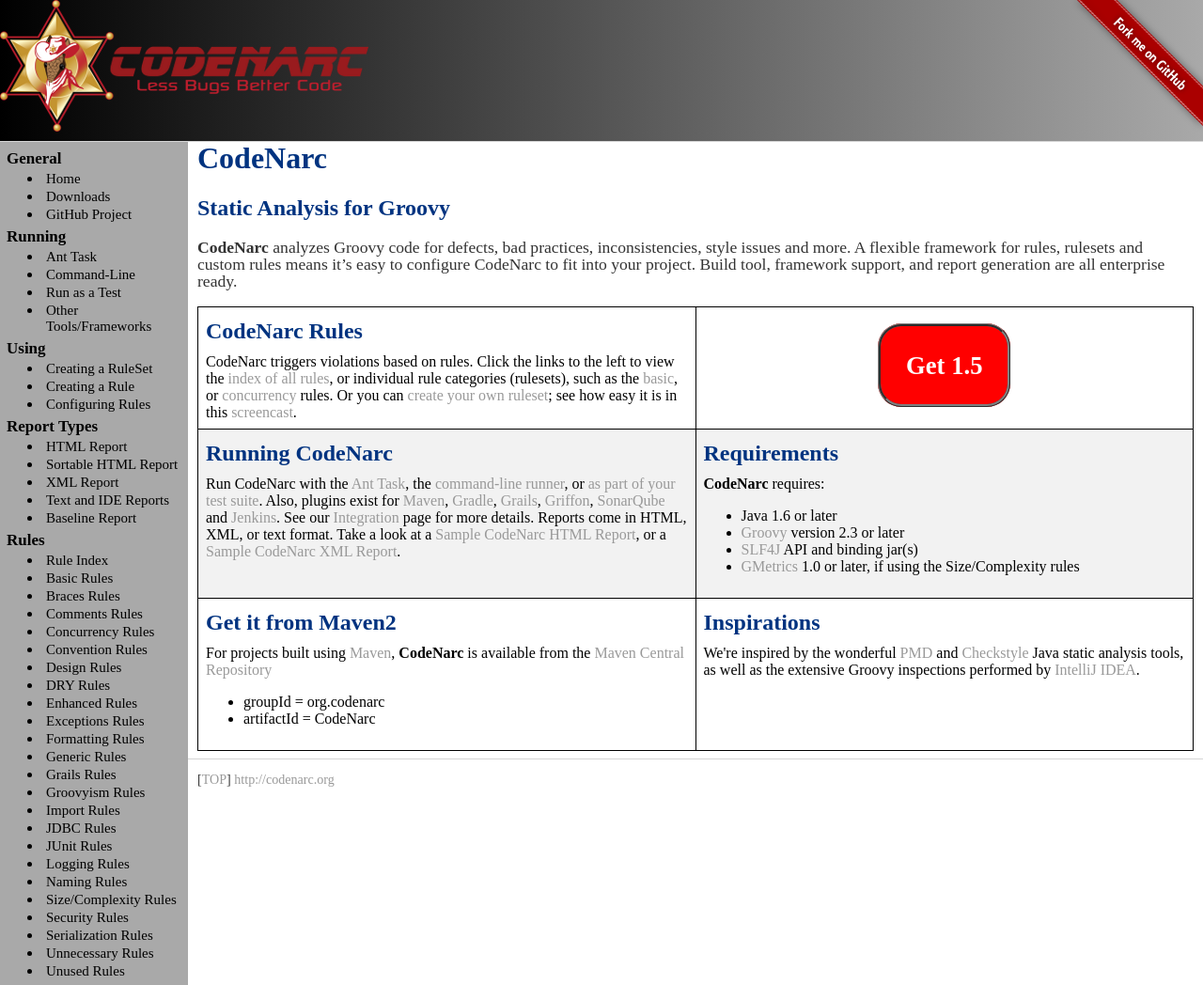
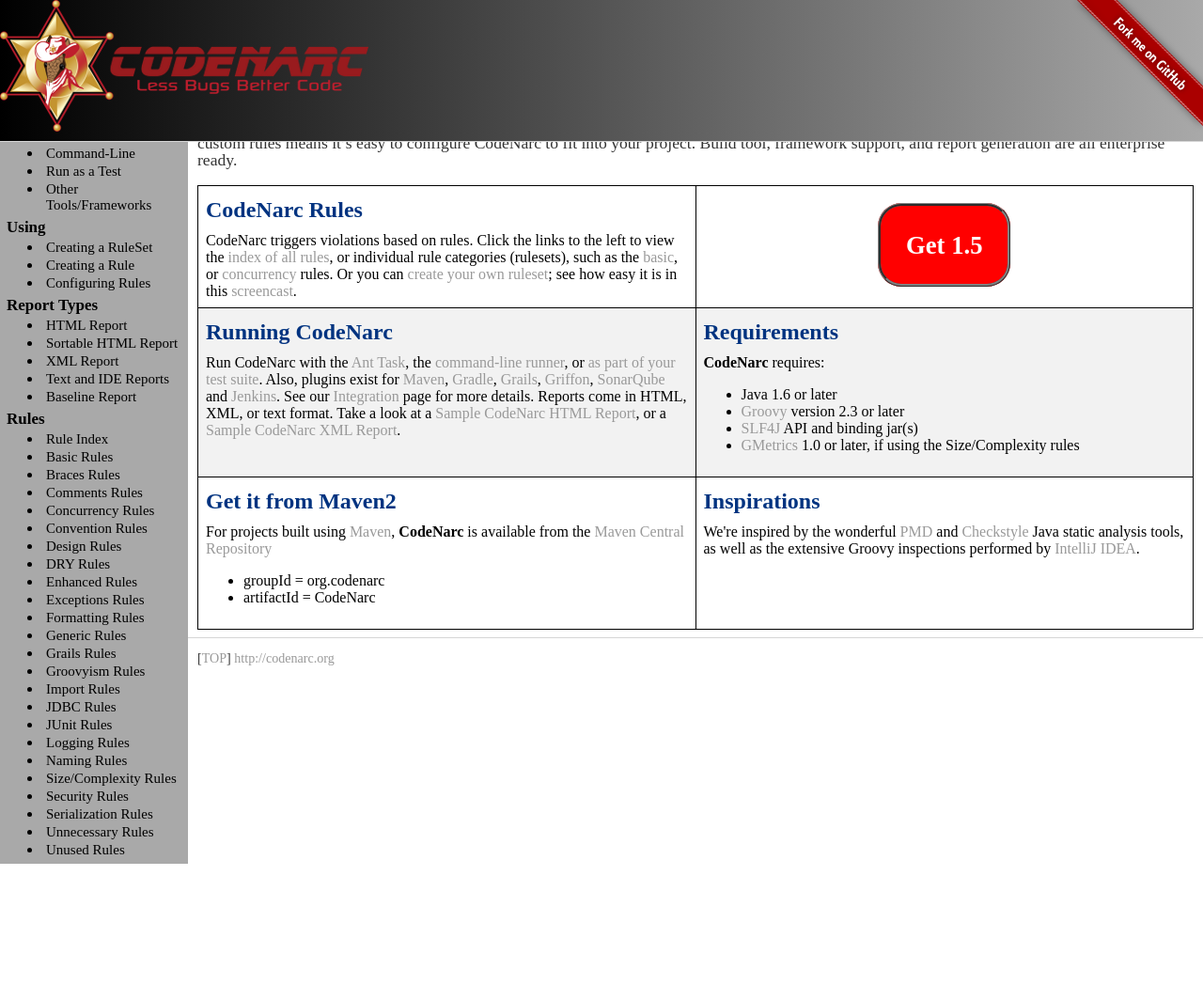
Before and after one commit to CodeNarc/CodeNarc, a Jekyll site: the page built from index.md, in a window 1280 px wide and 1048 px high. Shown: the whole window at 94% size. Built offline with Jekyll 4.4.1, drawn with Linux system fonts in a browser that asks for light colours.

```diff
--- a/css/main.css
+++ b/css/main.css
@@ -98,8 +98,7 @@ a:hover {
 
 /* Style page content */
 .container {
-  margin-top: 150px; /* Same as the height of the banner */
-  /*padding-top: 150px;*/ /* Banner height */
+  /*margin-top: 150px;*/ /* Same as the height of the banner */
   padding-left: 10px;
   padding-right: 10px;
   margin-left: 200px; /* Same as the width of the sidebar */
```
